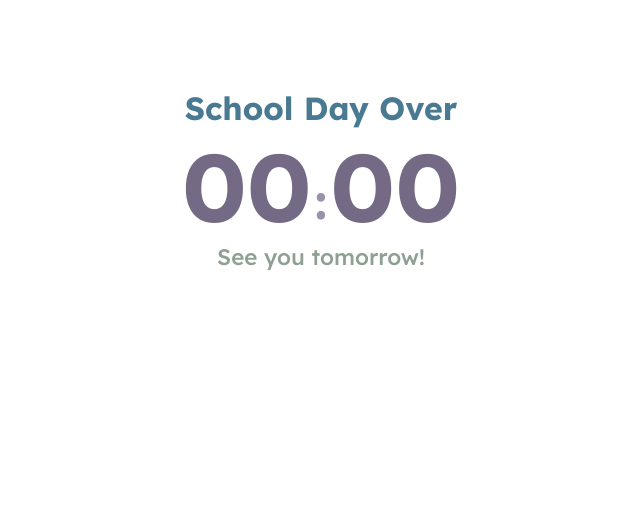
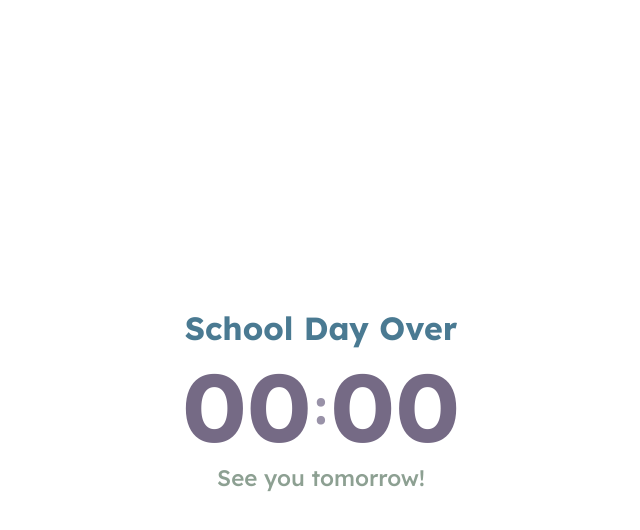
Before and after one commit to ispectechular/countdown-widget, a plain HTML site: page index.html in a window 1280 px wide. Shown: the whole page, without its empty margins (319-959 px from the left). Drawn offline with Linux system fonts and the light colour scheme.

Commit message:
Update index.html

```diff
--- a/index.html
+++ b/index.html
@@ -41,7 +41,10 @@
       padding:var(--pad);
       display:flex;
       flex-direction:column;
+      justify-content:center;
+      align-items:center;
       gap:0.6em;
+      text-align:center;
     }
     .card{
       --minside: min(100cqw, 100cqh);
@@ -50,14 +53,13 @@
       --sub: clamp(0.9rem, calc(var(--minside) * 0.045), 1.4rem);
     }
     .title{
-      text-align:center;
       font-weight:700;
       font-size:var(--title);
       color:var(--slate);
     }
     .count{
       display:flex;
-      align-items:baseline;
+      align-items:center;
       justify-content:center;
       gap:0.2em;
     }
@@ -73,10 +75,8 @@
       font-size:calc(var(--number) * 0.5);
       color:var(--lilac);
       opacity:.9;
-      transform:translateY(-5%);
     }
     .subtitle{
-      text-align:center;
       font-weight:500;
       font-size:var(--sub);
       color:var(--green);
@@ -88,6 +88,9 @@
       max-width:calc(100% - 2*var(--pad));
       max-height:calc(100% - 2*var(--pad));
       margin:auto;
+      display:flex;
+      align-items:center;
+      justify-content:center;
     }
     .aspect > .card{ width:100%; height:100%; }
   </style>
```
